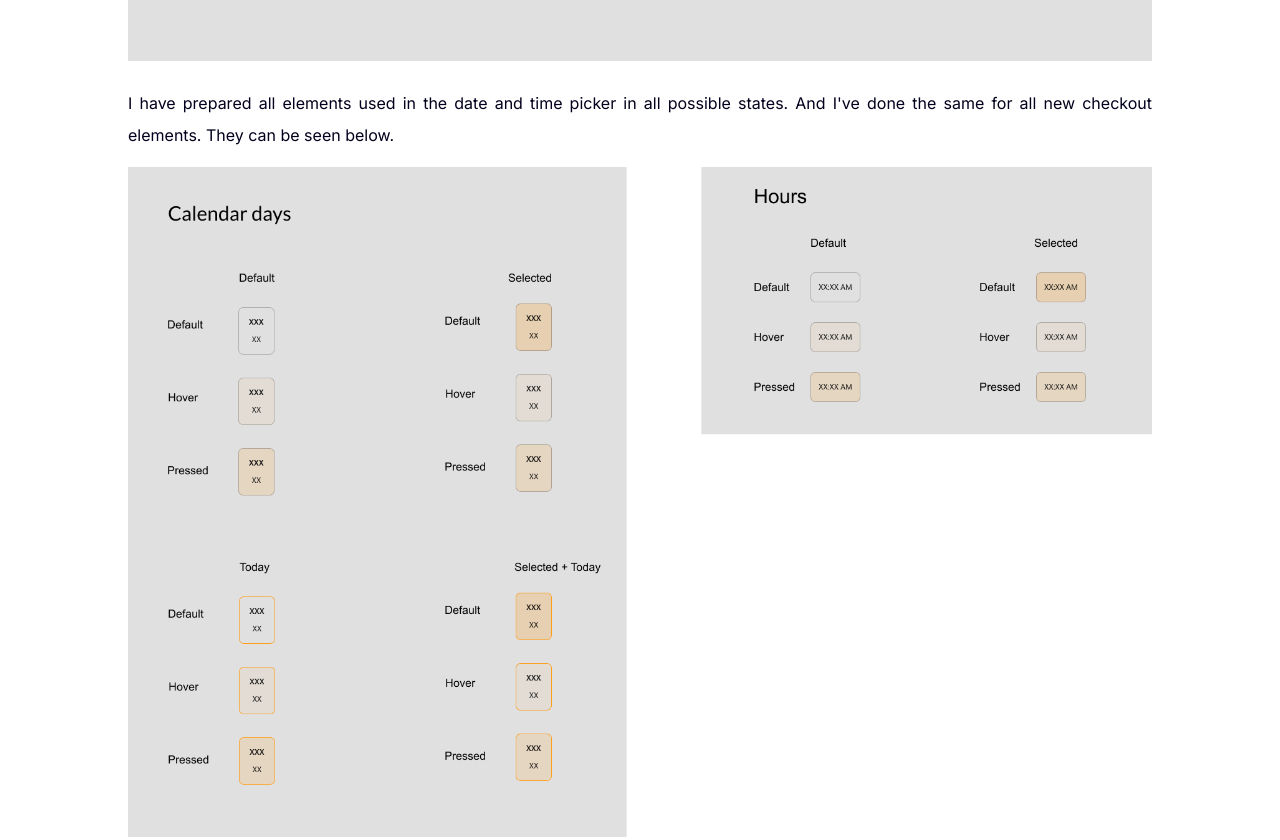
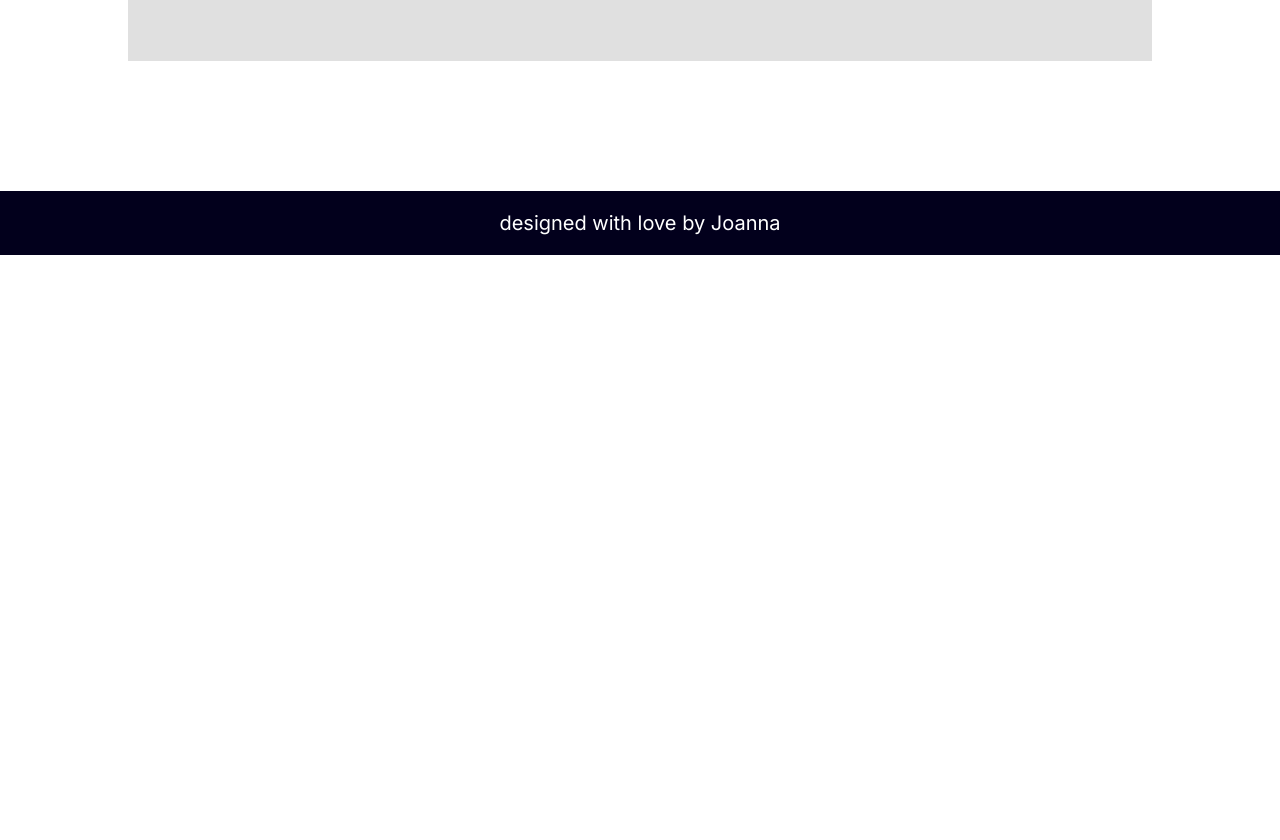
Before and after one commit to krukkrz/joannamadej_gatsby, a Gatsby site: page /omantel in a window 1280 px wide. Shown: the part 2820-3660 px from the top of the page. After the commit the page ends 3075 px from the top, so only its background shows below. Built offline with nearby package versions, Linux system fonts and the light colour scheme; Gatsby itself is replaced by a stand-in of ours.

Commit message:
omantel: update content

```diff
--- a/src/pages/omantel/index.tsx
+++ b/src/pages/omantel/index.tsx
@@ -64,13 +64,6 @@ const Index = () => {
           outlet and one for those who did not. Both designs can be seen below.
         </p>
         <img src={work_2} alt="work_2" />
-        <p>
-          I have prepared all elements used in the date and time picker in all
-          possible states. And I've done the same for all new checkout elements.
-          They can be seen below.
-        </p>
-        <img src={work_3} alt="work_3" />
-        <img src={work_4} alt="work_4" />
       </div>
     </ProjectPage>
   );
```
Also changed, not shown: src/images/icon.png (deleted), 1 other file.
